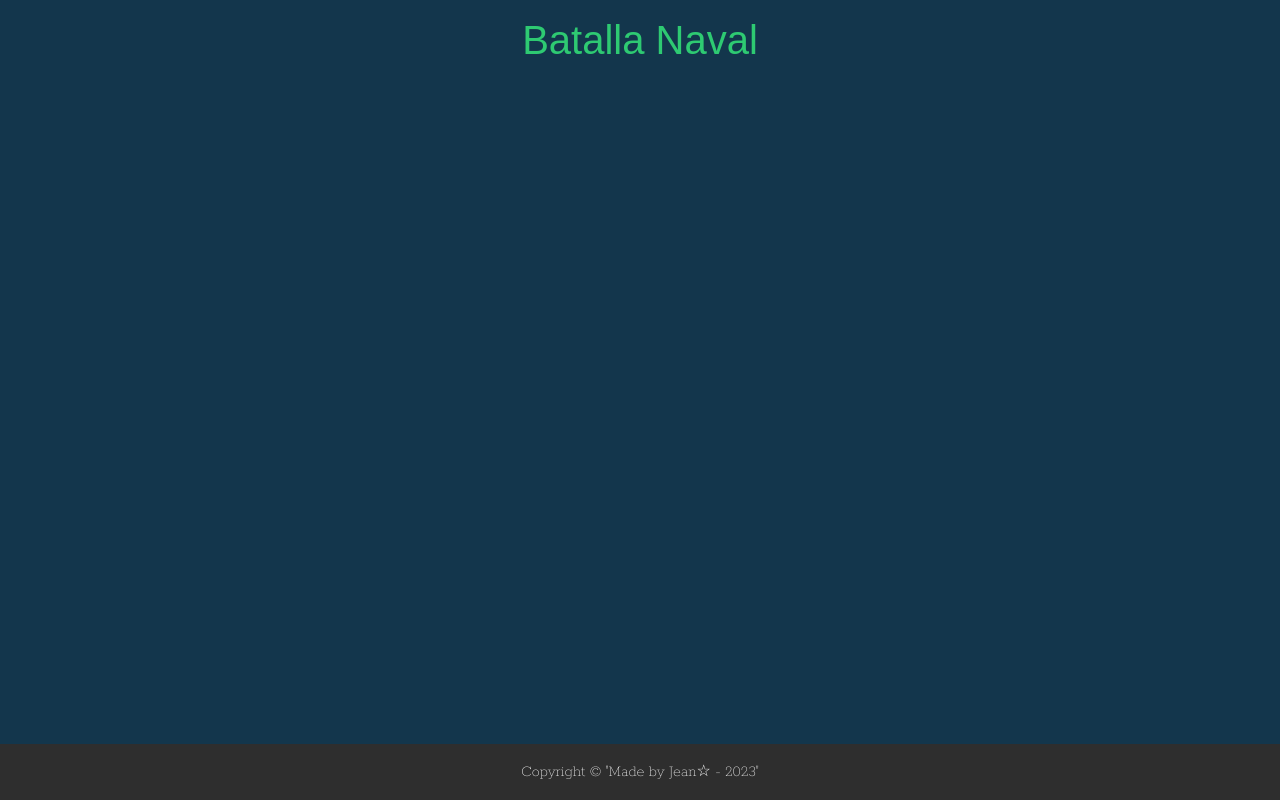
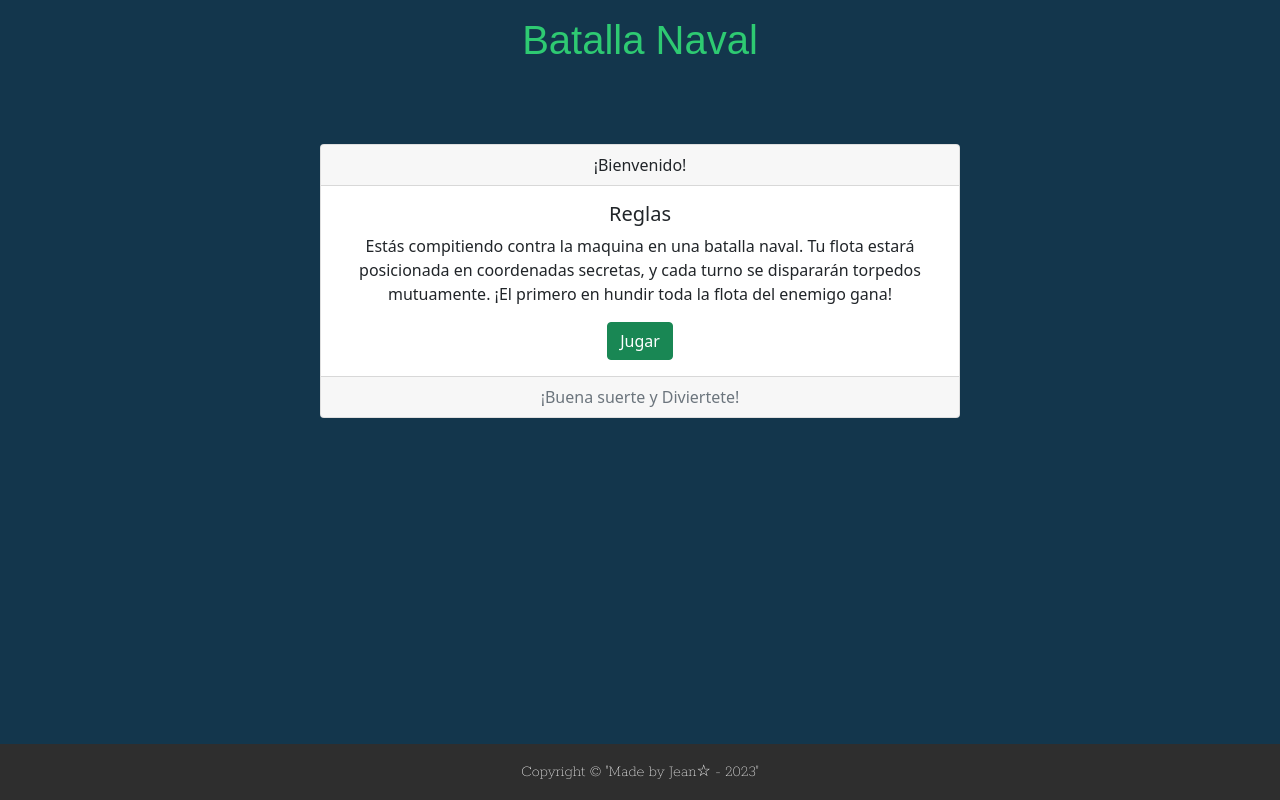
Before and after one commit to JimeMatthies/Battleship, a React app: page / in a window 1280 px wide. Built offline with nearby package versions, Linux system fonts and the light colour scheme; a web font is replaced by a local one.

Commit message:
Creando esquema del juego

```diff
--- a/src/App.jsx
+++ b/src/App.jsx
@@ -1,12 +1,26 @@
 import React, { useState } from "react";
 /* import { BrowserRouter, Route, Routes } from 'react-router-dom'; */
 import Header from './components/Header';
+import Rules from './components/Rules';
+import Game from './components/Game';
 import Footer from './components/Footer';
 
 const App = () => {
+    const [ estadoJuego, setEstadoJuego] = useState('aprendiendo'); // play or welcome
+
+    const reglas = () => {
+        if (estadoJuego === 'aprendiendo'){
+            setEstadoJuego('jugando');
+        }
+        else if (estadoJuego === 'jugando'){
+            setEstadoJuego('aprendiendo')
+        }
+    };
+
     return (
         <>
             <Header />
+            {estadoJuego === 'jugando' ? <Game reglas={reglas} /> : <Rules reglas={reglas} />}
             <Footer />
         </>
     )
--- a/src/components/Footer.jsx
+++ b/src/components/Footer.jsx
@@ -2,12 +2,8 @@ import React from "react";
 
 const Footer = () => {
     return (
-        <div className="container-fluid">
-            <div className="row">
-                <div className="bs-footer col-lg-12 text-center pt-3 fixed-bottom text-white">
-                    <p>Copyright &copy; "Made by Jean☆ - 2023" </p>
-                </div>
-            </div>
+        <div className="bs-footer col-lg-12 text-center pt-3 fixed-bottom text-white">
+            <p>Copyright &copy; "Made by Jean☆ - 2023" </p>
         </div>
     );
 }
--- /dev/null
+++ b/src/components/Game.jsx
@@ -0,0 +1,12 @@
+import React from "react";
+
+const Game = ({reglas}) => {
+    return (
+        <div className="bs-game">
+            <h1>Tablero 10x10</h1>
+            <button className="btn btn-success" onClick={reglas}>Reglas</button>
+        </div>
+    );
+}
+
+export default Game;
--- /dev/null
+++ b/src/components/Rules.jsx
@@ -0,0 +1,23 @@
+import React from "react";
+
+const Rules = ({ reglas }) => {
+    return (
+        <div className="bs-rules d-flex justify-content-center">
+            <div className="card text-center col-6">
+                <div className="card-header">
+                    ¡Bienvenido!
+                </div>
+                <div className="card-body">
+                    <h5 className="card-title">Reglas</h5>
+                    <p className="card-text">Estás compitiendo contra la maquina en una batalla naval. Tu flota estará posicionada en coordenadas secretas, y cada turno se dispararán torpedos mutuamente. ¡El primero en hundir toda la flota del enemigo gana!</p>
+                    <button className="btn btn-success" onClick={reglas}>Jugar</button>
+                </div>
+                <div className="card-footer text-muted">
+                    ¡Buena suerte y Diviertete!
+                </div>
+            </div>
+        </div>
+    );
+}
+
+export default Rules;
--- a/src/styles/App.css
+++ b/src/styles/App.css
@@ -32,6 +32,10 @@ a {
     margin-top: 1rem;
 }
 
+.bs-rules {
+    margin-top: 5rem;
+}
+
 .bs-footer {
     background-color:var(--color-footer);
     font-family: 'Rokkitt', serif;
```
Also changed, not shown: 1 other file (tests, documents, lock files or other folders).
